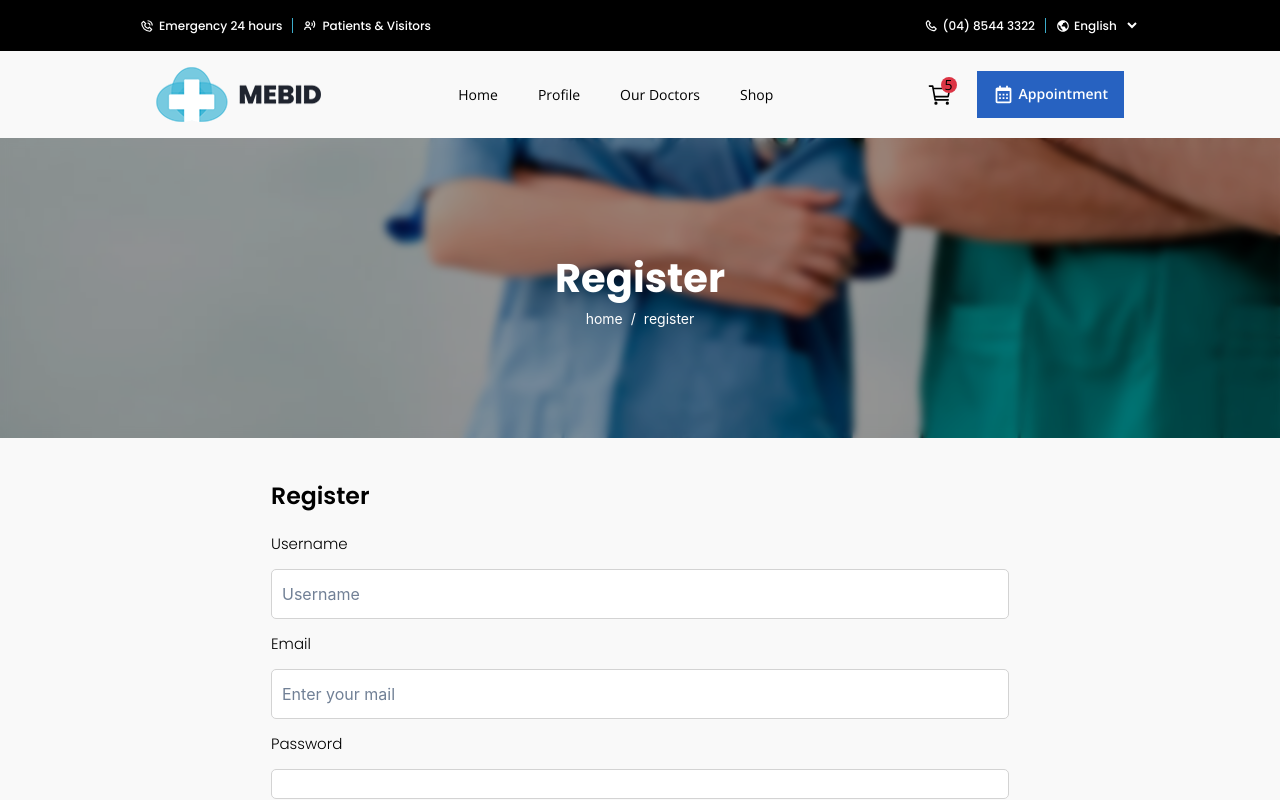
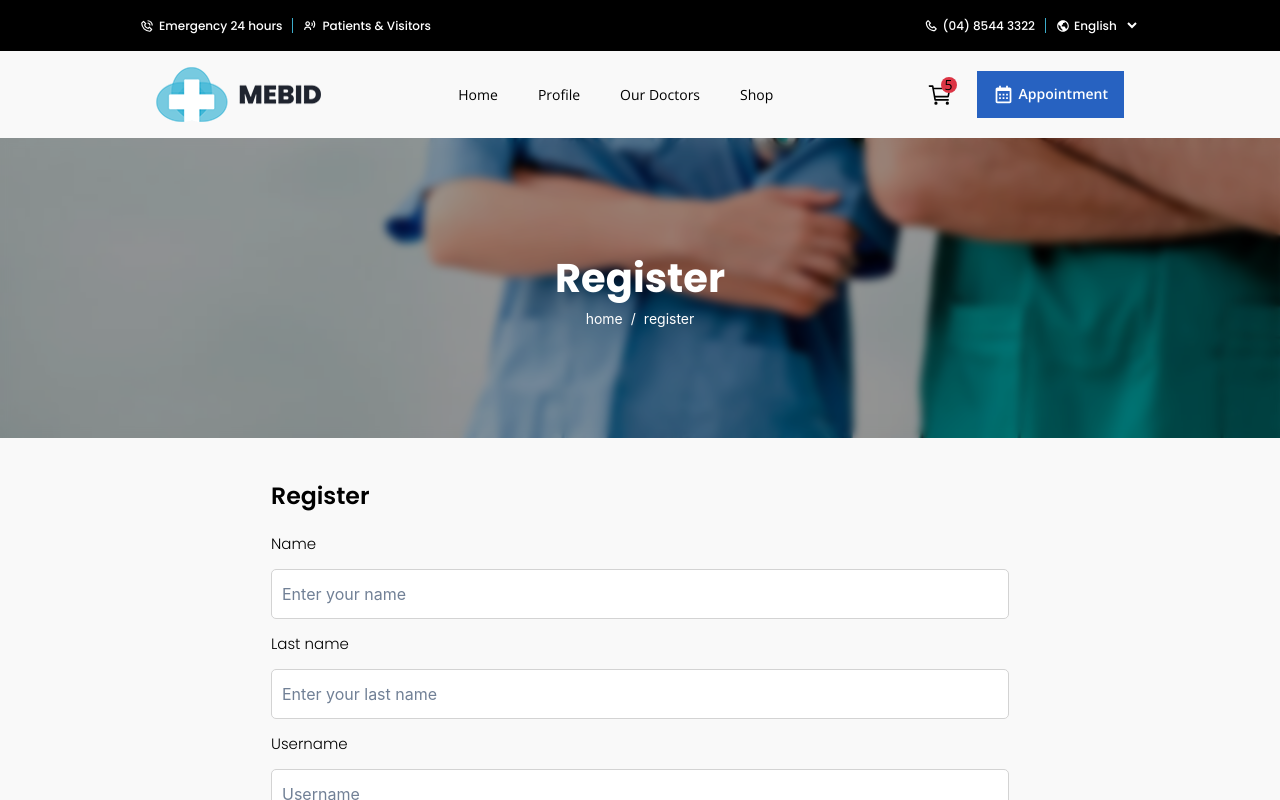
Before and after one commit to Medical-Health-Makeit-Project/Frontend, a React (Vite) app: page /home/register in a window 1280 px wide. Built offline with nearby package versions, Linux system fonts and the light colour scheme.

Commit message:
chore(register.page.jsx): name,last name and repeat password fields added

```diff
--- a/src/pages/register/Register.page.jsx
+++ b/src/pages/register/Register.page.jsx
@@ -8,18 +8,42 @@ import '@pages/register/register.page.scss';
 
 export const Register = () => {
   const [data, setData] = useState({
+    firstName: '',
+    lastName: '',
     username: '',
     email: '',
     password: '',
+    repeatPassword: '',
     termsAndConditions: false,
   });
 
-  /*const handleChange = (event) =>{
-    const {name, type, value, checked} = event.target
-    setData{...data,[name] = type === 'checkbox' ? }
-}*/
+  const handleChange = (event) => {
+    const { name, type, value, checked } = event.target;
+    setData({ ...data, [name]: type === 'checkbox' ? checked : value });
+  };
+  const handleSubmit = (event) => {
+    event.preventDefault();
+    if (data.password === data.repeatPassword) {
+      if (data.termsAndConditions) {
+        console.log(data);
+      } else {
+        alert('You must agree to terms and conditions');
+      }
+    } else {
+      alert('Passwords must match');
+    }
+  };
+  //console.log(data);
+  const {
+    firstName,
+    lastName,
+    username,
+    email,
+    password,
+    repeatPassword,
+    termsAndConditions,
+  } = data;
 
-  const { username, email, password, termsAndConditions } = data;
   return (
     <section className="register__container">
       <Heading title="Register" image={headingImage} />
@@ -27,7 +51,33 @@ export const Register = () => {
       <section className="main__register">
         <h2 className="register__title">Register</h2>
 
-        <form className="form__register-container">
+        <form className="form__register-container" onSubmit={handleSubmit}>
+          <div className="name__container input__container">
+            <label htmlFor="firstName">Name</label>
+            <input
+              id="firstName"
+              name="firstName"
+              placeholder="Enter your name"
+              type="text"
+              required
+              className="name__input input-box"
+              value={firstName}
+              onChange={(event) => handleChange(event)}
+            />
+          </div>
+          <div className="name__container input__container">
+            <label htmlFor="lastName">Last name</label>
+            <input
+              id="lastName"
+              name="lastName"
+              placeholder="Enter your last name"
+              type="text"
+              required
+              className="lastName__input input-box"
+              value={lastName}
+              onChange={(event) => handleChange(event)}
+            />
+          </div>
           <div className="username__container input__container">
             <label htmlFor="username">Username</label>
             <input
@@ -65,8 +115,21 @@ export const Register = () => {
               name="password"
               type="password"
               required
-              className="password__input"
+              className="password__input input-box"
               value={password}
+              onChange={(event) => handleChange(event)}
+            />
+          </div>
+
+          <div className="repeatPassword__container input__container">
+            <label htmlFor="repeatPassword">Repeat your password</label>
+            <input
+              id="repeatPassword"
+              name="repeatPassword"
+              type="password"
+              required
+              className="Repeatassword__input input-box"
+              value={repeatPassword}
               onChange={(event) => handleChange(event)}
             />
           </div>
@@ -77,7 +140,7 @@ export const Register = () => {
             </label>
             <input
               id="terms"
-              name="terms"
+              name="termsAndConditions"
               type="checkbox"
               required
               checked={termsAndConditions}
@@ -85,7 +148,12 @@ export const Register = () => {
             />
           </div>
 
-          <Button variant="solid" color="info" className="register__buton">
+          <Button
+            variant="solid"
+            color="info"
+            className="register__buton"
+            type="submit"
+          >
             Register now
             <span className="arrow-button">
               <BsArrowRight size={18} />
--- a/src/pages/register/register.page.scss
+++ b/src/pages/register/register.page.scss
@@ -54,17 +54,7 @@
     }
   }
 }
-.password__input {
-  height: 30px;
-  width: 100%;
-  padding-left: 10px;
-  border: 1px solid rgb(211 211 211);
-  border-radius: 5px;
 
-  &:hover {
-    background-color: $primary-background-blue;
-  }
-}
 .terms__container {
   width: 290px;
   display: flex;
```
